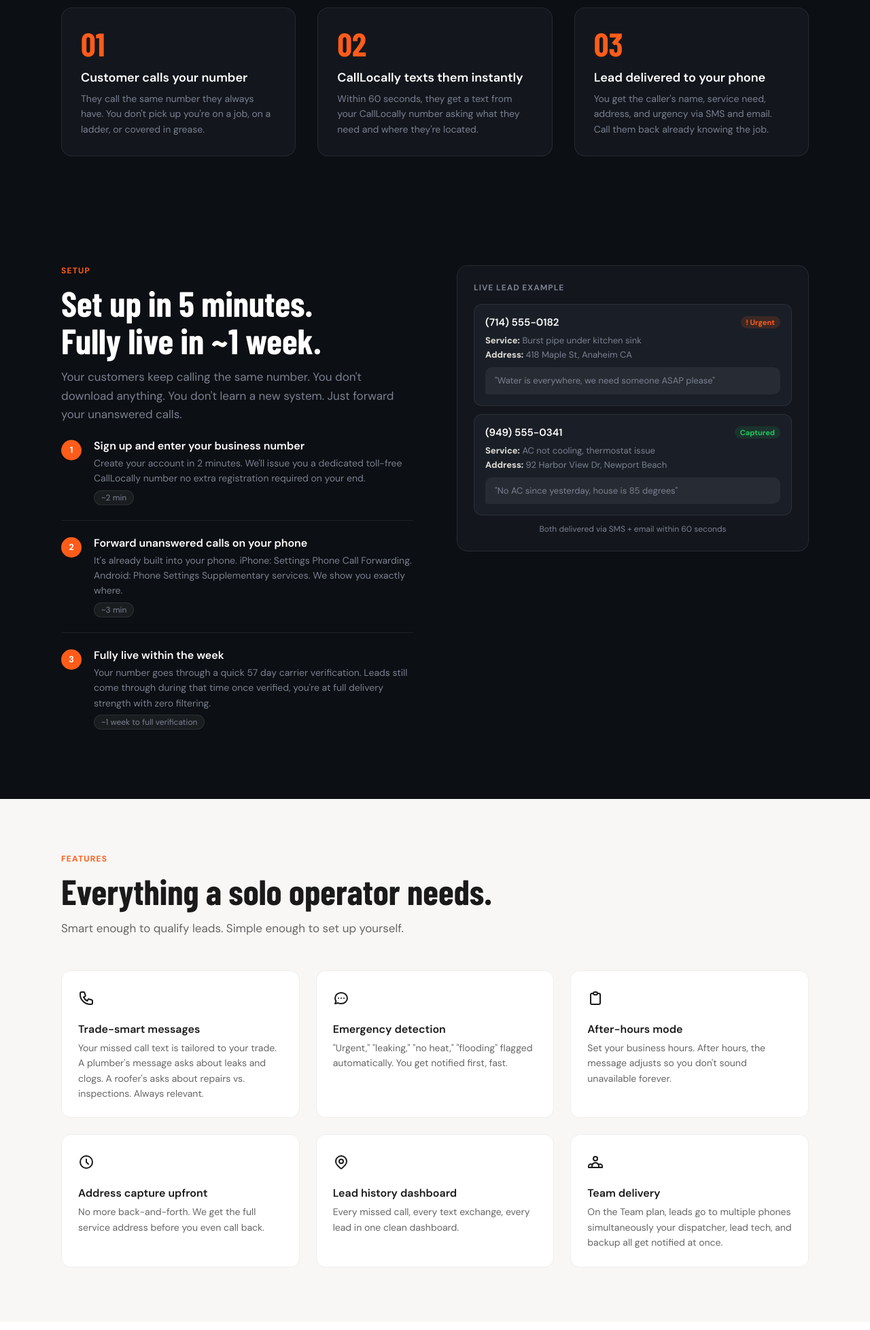
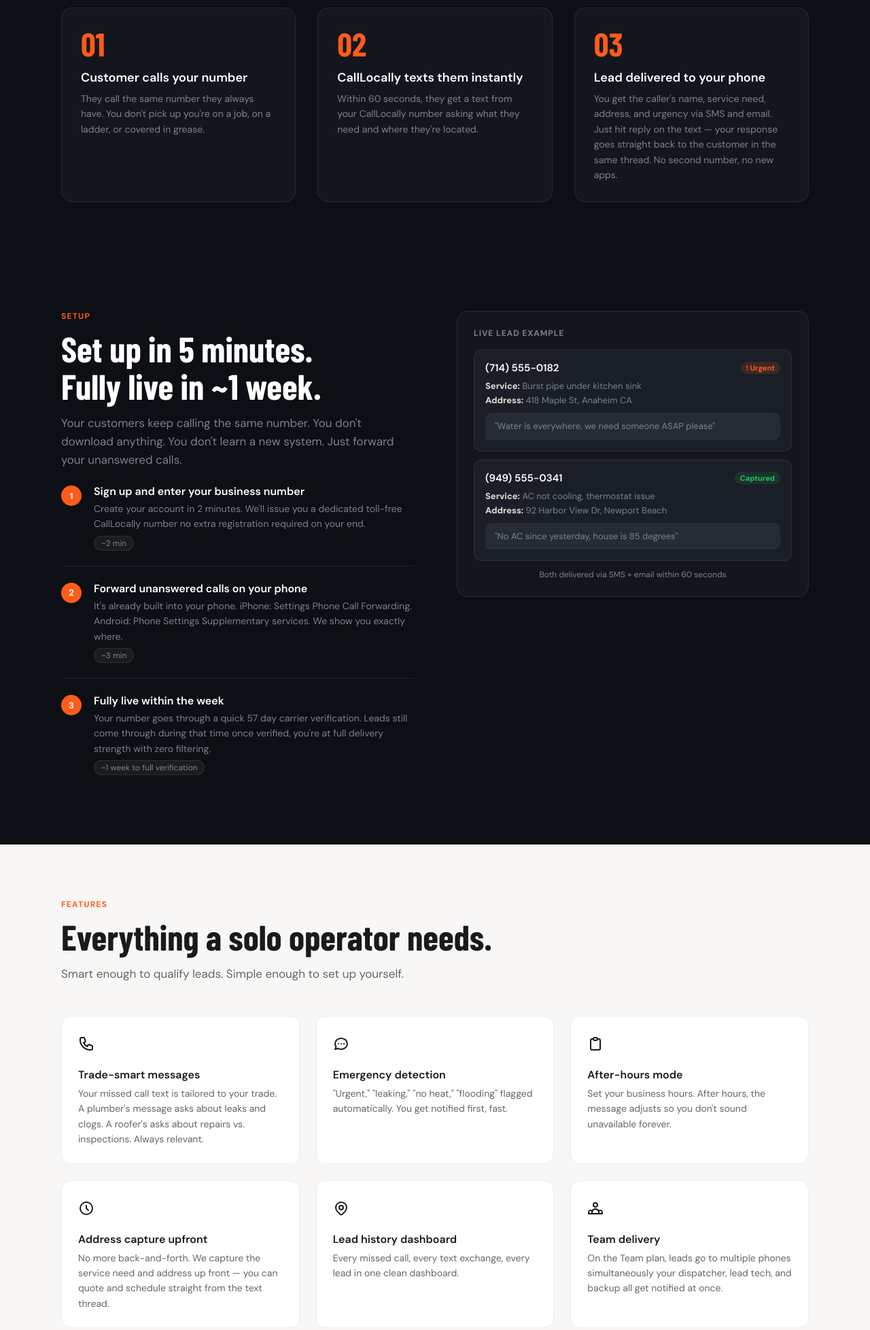
Before and after one commit to CallLocally/main, a website: page public/index.html in a window 1280 px wide. Shown: the part 1120-3076 px from the top of the page at 68% size. Drawn offline with nearby package versions, Linux system fonts and the light colour scheme; a web font is replaced by a local one.

Commit message:
Update "How it works" copy: one-thread reply flow

```diff
--- a/public/index.html
+++ b/public/index.html
@@ -241,7 +241,7 @@
       <div class="step">
         <div class="step-num">03</div>
         <h3>Lead delivered to your phone</h3>
-        <p>You get the caller's name, service need, address, and urgency via SMS and email. Call them back already knowing the job.</p>
+        <p>You get the caller's name, service need, address, and urgency via SMS and email. Just hit reply on the text — your response goes straight back to the customer in the same thread. No second number, no new apps.</p>
       </div>
     </div>
   </div>
@@ -333,7 +333,7 @@
       <div class="feature">
         <div class="feature-icon"><svg width="24" height="24" fill="none" viewBox="0 0 24 24" stroke="currentColor"><path stroke-linecap="round" stroke-linejoin="round" stroke-width="2" d="M12 8v4l3 3m6-3a9 9 0 11-18 0 9 9 0 0118 0z"/></svg></div>
         <h3>Address capture upfront</h3>
-        <p>No more back-and-forth. We get the full service address before you even call back.</p>
+        <p>No more back-and-forth. We capture the service need and address up front — you can quote and schedule straight from the text thread.</p>
       </div>
       <div class="feature">
         <div class="feature-icon"><svg width="24" height="24" fill="none" viewBox="0 0 24 24" stroke="currentColor"><path stroke-linecap="round" stroke-linejoin="round" stroke-width="2" d="M17.657 16.657L13.414 20.9a1.998 1.998 0 01-2.827 0l-4.244-4.243a8 8 0 1111.314 0z"/><path stroke-linecap="round" stroke-linejoin="round" stroke-width="2" d="M15 11a3 3 0 11-6 0 3 3 0 016 0z"/></svg></div>
@@ -789,7 +789,7 @@
       <div class="step">
         <div class="step-num">03</div>
         <h3>Lead delivered to your phone</h3>
-        <p>You get the caller's name, service need, address, and urgency via SMS and email. Call them back already knowing the job.</p>
+        <p>You get the caller's name, service need, address, and urgency via SMS and email. Just hit reply on the text — your response goes straight back to the customer in the same thread. No second number, no new apps.</p>
       </div>
     </div>
   </div>
@@ -881,7 +881,7 @@
       <div class="feature">
         <div class="feature-icon"><svg width="24" height="24" fill="none" viewBox="0 0 24 24" stroke="currentColor"><path stroke-linecap="round" stroke-linejoin="round" stroke-width="2" d="M12 8v4l3 3m6-3a9 9 0 11-18 0 9 9 0 0118 0z"/></svg></div>
         <h3>Address capture upfront</h3>
-        <p>No more back-and-forth. We get the full service address before you even call back.</p>
+        <p>No more back-and-forth. We capture the service need and address up front — you can quote and schedule straight from the text thread.</p>
       </div>
       <div class="feature">
         <div class="feature-icon"><svg width="24" height="24" fill="none" viewBox="0 0 24 24" stroke="currentColor"><path stroke-linecap="round" stroke-linejoin="round" stroke-width="2" d="M17.657 16.657L13.414 20.9a1.998 1.998 0 01-2.827 0l-4.244-4.243a8 8 0 1111.314 0z"/><path stroke-linecap="round" stroke-linejoin="round" stroke-width="2" d="M15 11a3 3 0 11-6 0 3 3 0 016 0z"/></svg></div>
```
